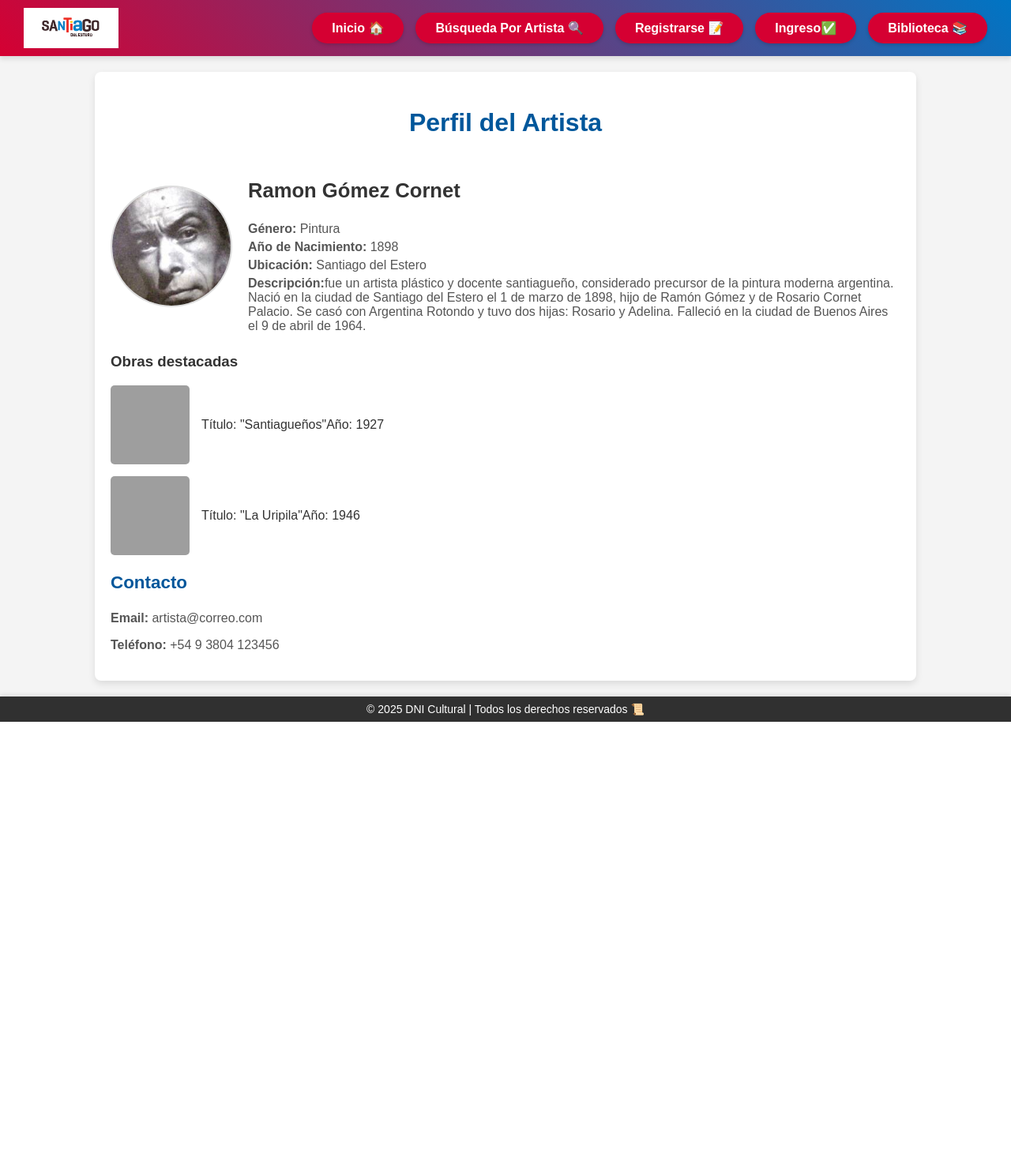
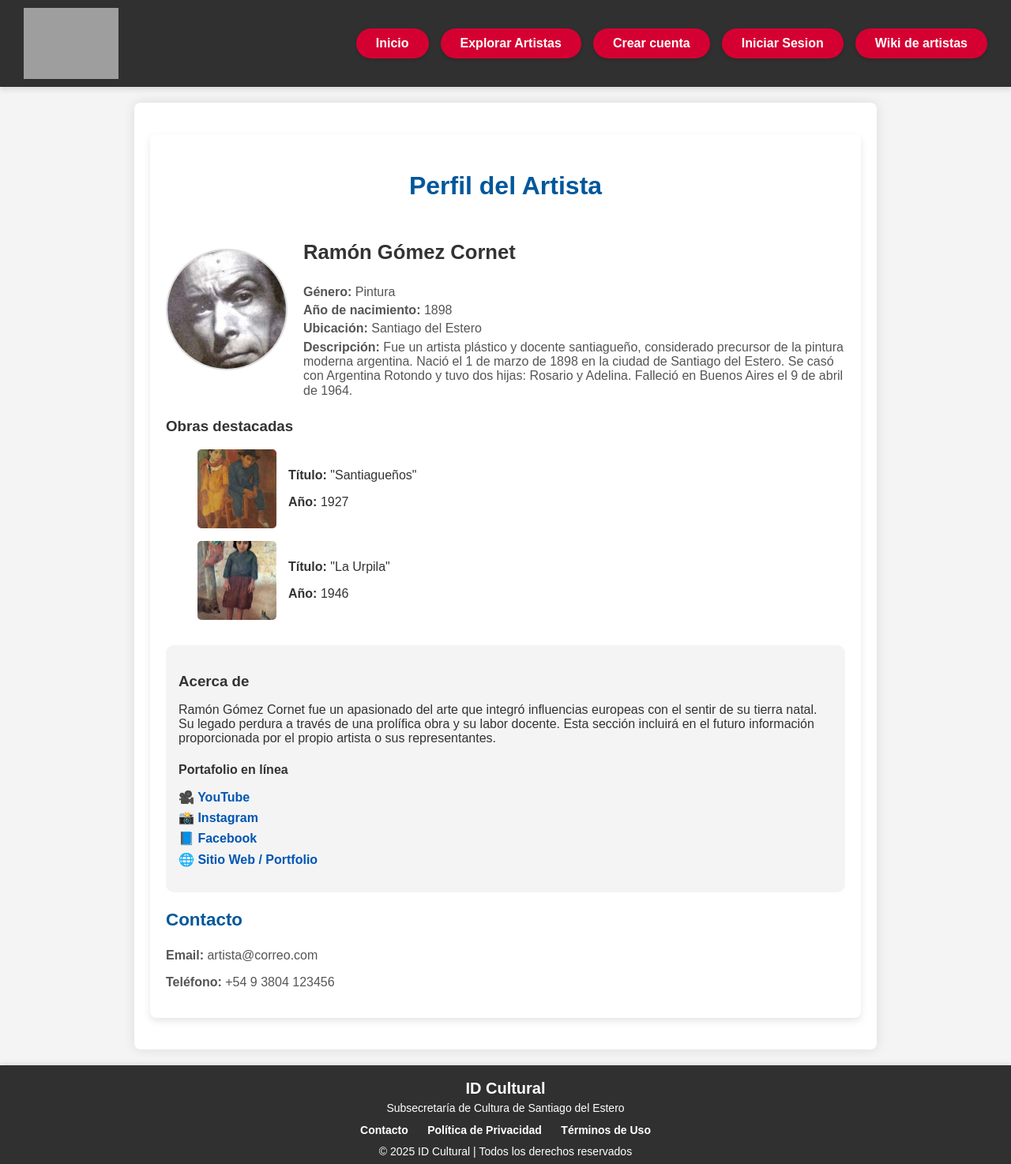
Before and after one commit to SYG2606/Proyecto_PP_Dni_cultural, a PHP site: page /src/views/pages/user/perfil-artista.html in a window 1280 px wide. Shown: the whole page at 79% size. Before the commit the page ends 914 px from the top, so only its background shows below. Run offline with PHP 8.4, Linux system fonts and the light colour scheme; grey boxes are pictures that could not be loaded.

Commit message:
Modificacion
perfil de artista, agregue acerca de, youtube esta linkeado, wiki y avatares

```diff
--- a/src/views/pages/public/Index.html
+++ b/src/views/pages/public/Index.html
@@ -47,12 +47,7 @@
       </div>
     </section>
   </main>
-
   <div id="footer"></div>
-
   <script src="/static/js/main.js"></script>
-
-
 </body>
-
 </html>
--- a/src/views/pages/user/dashboard-usuario.html
+++ b/src/views/pages/user/dashboard-usuario.html
@@ -4,7 +4,8 @@
 <head>
   <meta charset="UTF-8" />
   <title>Panel de Gestión - DNI Cultural</title>
-  <link rel="stylesheet" href="../../../../static/css/main.css" />
+  <link rel="stylesheet" href="/static/css/main.css" />
+
 </head>
 <body>
   <header>
--- a/src/views/pages/user/perfil-artista.html
+++ b/src/views/pages/user/perfil-artista.html
@@ -1,65 +1,73 @@
 <!DOCTYPE html>
 <html lang="es">
+
 <head>
-    <meta charset="UTF-8">
-    <meta name="viewport" content="width=device-width, initial-scale=1.0">
-    <title>Perfil del Artista</title>
-    <link rel="stylesheet" href="styles.css">
-    <link rel="stylesheet" href="../../../../static/css/main.css" />
+  <meta charset="UTF-8" />
+  <meta name="viewport" content="width=device-width, initial-scale=1.0" />
+
+
+  <title>Perfil del Artista | DNI Cultural</title>
+
+  <link rel="stylesheet" href="/static/css/normalice.css">
+  <link rel="stylesheet" href="/static/css/main.css" />
   <link rel="stylesheet" href="/static/css/perfil-artista.css">
 </head>
+
 <body>
 
-    <!-- Cabecera del sitio -->
-    <header>
-        <div class="logo">
-            <img src="/static/img/logo_sgo.png" alt="Logo Santiago del Estero">
-        </div>
-        <nav>
-            <ul>
-                <li><a class="menu" href="/Index.html">Inicio 🏠</a></li>
-                <li><a class="menu" href="/templates/BusquedaArtistas.html">Búsqueda Por Artista 🔍</a></li>
-                <li><a class="menu" href="/templates/RegistroArtista.html">Registrarse 📝</a></li>
-                <li><a class="menu" href="/templates/formulario.html">Ingreso✅</a></li>
-                <li><a class="menu" href="/templates/wiki.html">Biblioteca 📚</a></li>
-              </ul>
-        </nav>
-      </header>
+  <div id="navbar"></div>
 
-    <!-- Perfil del Artista -->
+  <main>
     <section class="artist-profile">
       <h2>Perfil del Artista</h2>
 
       <div class="profile-header">
         <div class="profile-image">
-                <img src="/static/img/ramongomezcornet.png" alt="Foto del Artista">
+          <img src="/static/img/ramongomezcornet.png" alt="Foto del artista Ramón Gómez Cornet">
         </div>
         <div class="profile-info">
-                <h3>Ramon Gómez Cornet</h3>
+          <h3>Ramón Gómez Cornet</h3>
           <p><strong>Género:</strong> Pintura</p>
-                <p><strong>Año de Nacimiento:</strong> 1898</p>
+          <p><strong>Año de nacimiento:</strong> 1898</p>
           <p><strong>Ubicación:</strong> Santiago del Estero</p>
-                <p><strong>Descripción:</strong>fue un artista plástico y docente santiagueño, considerado precursor de la pintura moderna argentina. Nació en la ciudad de Santiago del Estero el 1 de marzo de 1898, hijo de Ramón Gómez y de Rosario Cornet Palacio.
-                    Se casó con Argentina Rotondo y tuvo dos hijas: Rosario y Adelina. Falleció en la ciudad de Buenos Aires el 9 de abril de 1964.
-
-                    </p>
+          <p><strong>Descripción:</strong> Fue un artista plástico y docente santiagueño, considerado precursor de la pintura moderna argentina. Nació el 1 de marzo de 1898 en la ciudad de Santiago del Estero. Se casó con Argentina Rotondo y tuvo dos hijas: Rosario y Adelina. Falleció en Buenos Aires el 9 de abril de 1964.</p>
         </div>
       </div>
 
       <div class="artworks">
         <h3>Obras destacadas</h3>
-            <div class="artwork">
 
-                <img src="../santiaguenos.png" alt ="Obra 1">
-                <p>Título: "Santiagueños"</p>
-                <p>Año: 1927</p>
+        <figure class="artwork">
+          <img src="/static/img/santiaguenos.png" alt="Obra: Santiagueños">
+          <figcaption>
+            <p><strong>Título:</strong> "Santiagueños"</p>
+            <p><strong>Año:</strong> 1927</p>
+          </figcaption>
+        </figure>
+
+        <figure class="artwork">
+          <img src="/static/img/la_urpila1.png" alt="Obra: La Urpila">
+          <figcaption>
+            <p><strong>Título:</strong> "La Urpila"</p>
+            <p><strong>Año:</strong> 1946</p>
+          </figcaption>
+        </figure>
       </div>
-            <div class="artwork">
-                <img src="../la_urpila1.png" alt="Obra 2">
-                <p>Título: "La Uripila"</p>
-                <p>Año: 1946</p>
+            <div class="about-artist">
+        <h3>Acerca de</h3>
+        <p>
+          Ramón Gómez Cornet fue un apasionado del arte que integró influencias europeas con el sentir de su tierra natal. Su legado perdura a través de una prolífica obra y su labor docente. Esta sección incluirá en el futuro información proporcionada por el propio artista o sus representantes.
+        </p>
+
+        <div class="portfolio-links">
+          <h4>Portafolio en línea</h4>
+          <ul>
+            <li><a href="https://www.youtube.com/watch?v=9ot4bCTLC0c" target="_blank">🎥 YouTube</a></li>
+            <li><a href="https://instagram.com/ejemplo" target="_blank">📸 Instagram</a></li>
+            <li><a href="https://facebook.com/ejemplo" target="_blank">📘 Facebook</a></li>
+            <li><a href="https://enlacepersonal.com" target="_blank">🌐 Sitio Web / Portfolio</a></li>
+          </ul>
         </div>
-            <!-- Más obras -->
       </div>
 
       <div class="contact-info">
@@ -68,11 +76,9 @@
         <p><strong>Teléfono:</strong> +54 9 3804 123456</p>
       </div>
     </section>
+  </main>
 
-    <!-- Pie de página -->
-    <footer>
-        <p>© 2025 DNI Cultural | Todos los derechos reservados 📜</p>
-    </footer>
-
+  <div id="footer"></div>
+  <script src="/static/js/main.js"></script>
 </body>
 </html>
--- a/static/css/perfil-artista.css
+++ b/static/css/perfil-artista.css
@@ -1,19 +1,9 @@
 /* Encabezado */
-header {
-    display: flex;
-    align-items: center;
-    justify-content: space-between;
-    background: linear-gradient(45deg, #D50032, #0075c4);
-    padding: 10px 30px;
-    box-shadow: 0 4px 6px rgba(0, 0, 0, 0.1);
-}
 
 header .logo img {
     width: 120px;
     height: auto;
 }
-
-
 
 /* Estilos principales */
 main {
@@ -134,3 +124,34 @@ main {
         margin-bottom: 10px;
     }
 }
+.about-artist {
+  margin-top: 2rem;
+  padding: 1rem;
+  background-color: #f4f4f4;
+  border-radius: 10px;
+}
+
+.about-artist h3,
+.portfolio-links h4 {
+  margin-bottom: 0.5rem;
+  color: #333;
+}
+
+.portfolio-links ul {
+  list-style: none;
+  padding-left: 0;
+}
+
+.portfolio-links li {
+  margin-bottom: 0.5rem;
+}
+
+.portfolio-links a {
+  text-decoration: none;
+  color: #0056b3;
+  font-weight: bold;
+}
+
+.portfolio-links a:hover {
+  text-decoration: underline;
+}
```
Also changed, not shown: src/views/pages/public/wiki.html (+29 -6 lines), static/img/avatar-mujer.jpg (added), 1 other file. Lines whose indentation alone changed are shown as unchanged.
